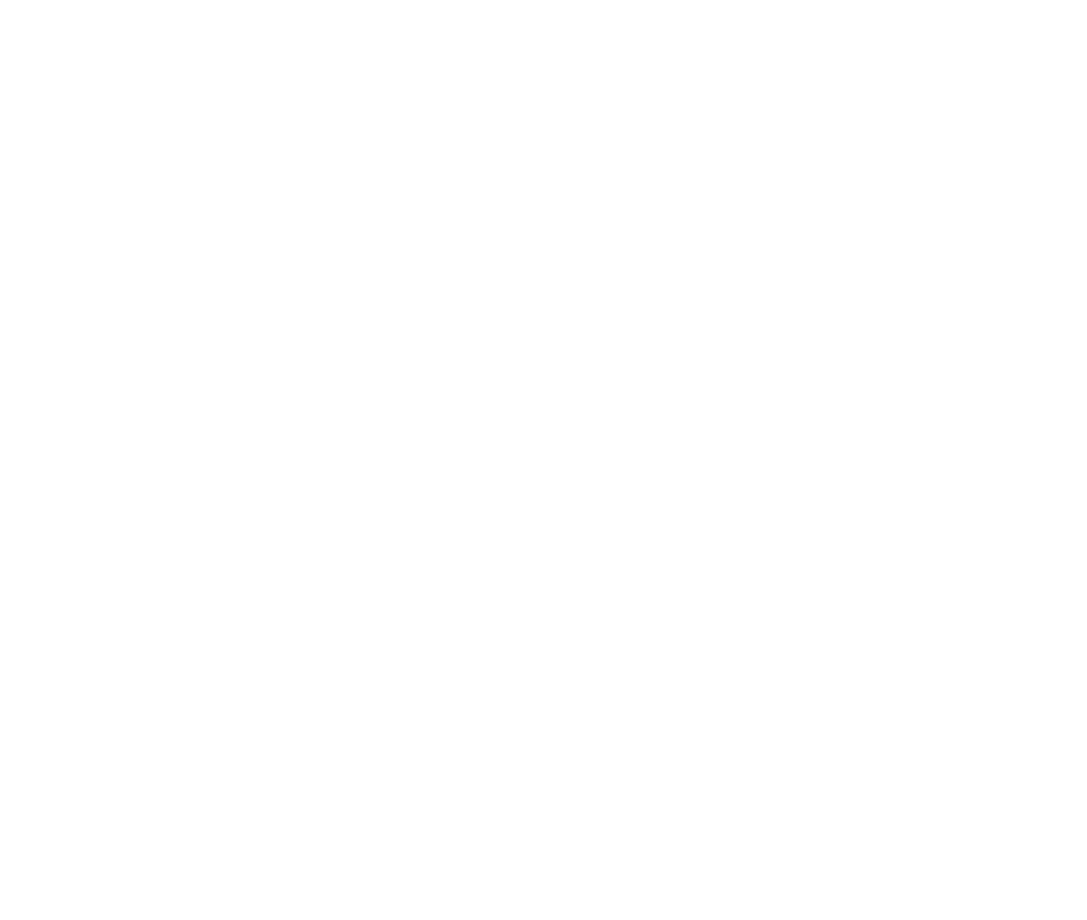
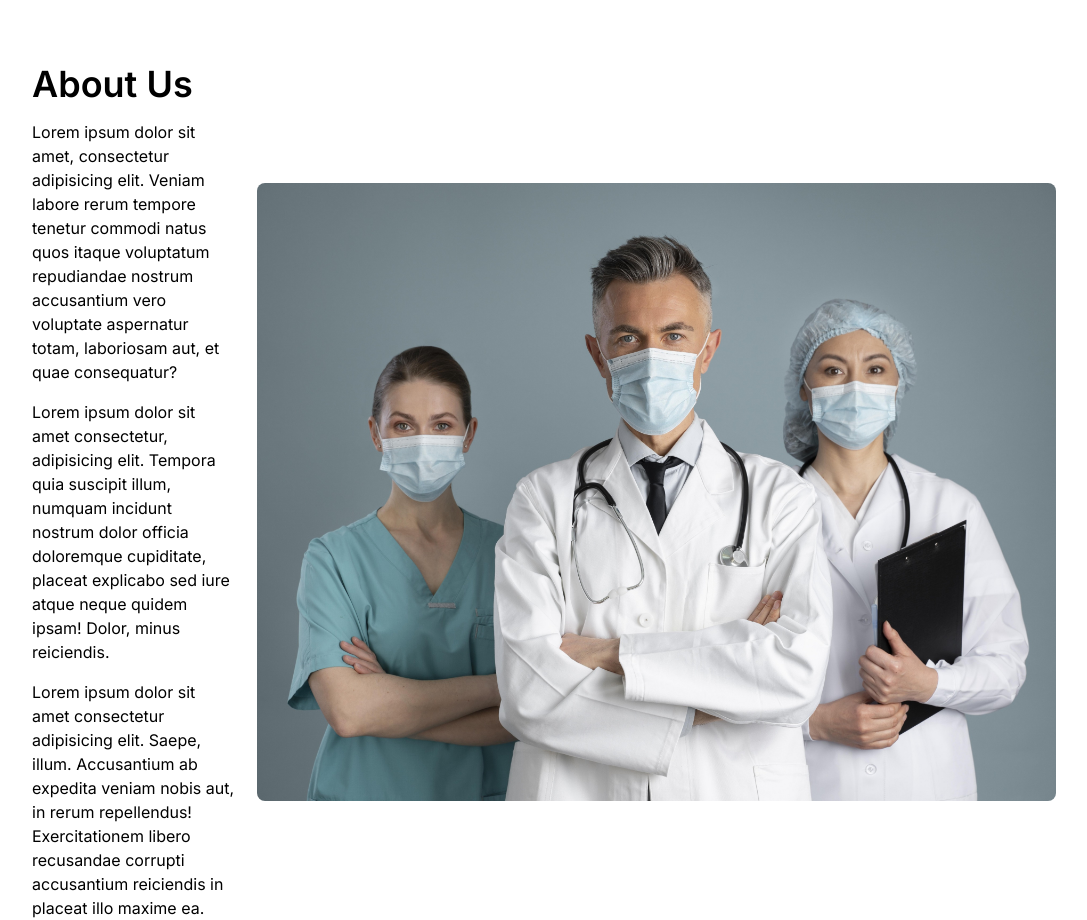
Before and after one commit to Ridwan-09/Wellness-Vista, a React (Vite) app: page / in a window 1280 px wide. Shown: the part 800-1720 px from the top of the page, without its empty margins (96-1183 px from the left). Before the commit the page ends 800 px from the top, so only its background shows below. Built offline with nearby package versions, Linux system fonts and the light colour scheme.

Commit message:
first commit

```diff
--- a/src/App.jsx
+++ b/src/App.jsx
@@ -1,6 +1,7 @@
 import React from 'react';
 import Navbar from './components/Navbar';
 import Home from './components/Home';
+import About from './components/About';
 
 const App = () => {
   return (
@@ -11,6 +12,10 @@
         <div id="home">
           <Home></Home>
         </div>
+
+        <div id='about'>
+          <About></About>
+        </div>
       </main>
 
     </div>
--- /dev/null
+++ b/src/components/About.jsx
@@ -0,0 +1,37 @@
+import React from 'react';
+import img from "../assets/img/about.jpg";
+
+const About = () => {
+    return (
+        <div className=" min-h-screen flex flex-col lg:flex-row justify-between items-center lg:px-32 px-5 pt-24 lg:pt-16 gap-5">
+            <div className=" w-full lg:w-3/4 space-y-4">
+                <h1 className=" text-4xl font-semibold text-center lg:text-start">About Us</h1>
+                <p>
+                    Lorem ipsum dolor sit amet, consectetur adipisicing elit. Veniam
+                    labore rerum tempore tenetur commodi natus quos itaque voluptatum
+                    repudiandae nostrum accusantium vero voluptate aspernatur totam,
+                    laboriosam aut, et quae consequatur?
+                </p>
+
+                <p>
+                    Lorem ipsum dolor sit amet consectetur, adipisicing elit. Tempora quia
+                    suscipit illum, numquam incidunt nostrum dolor officia doloremque
+                    cupiditate, placeat explicabo sed iure atque neque quidem ipsam!
+                    Dolor, minus reiciendis.
+                </p>
+
+                <p>
+                    Lorem ipsum dolor sit amet consectetur adipisicing elit. Saepe, illum.
+                    Accusantium ab expedita veniam nobis aut, in rerum repellendus!
+                    Exercitationem libero recusandae corrupti accusantium reiciendis in
+                    placeat illo maxime ea.
+                </p>
+            </div>
+            <div>
+                <img className=" rounded-lg" src={img} alt="img" />
+            </div>
+        </div>
+    );
+};
+
+export default About;
```
